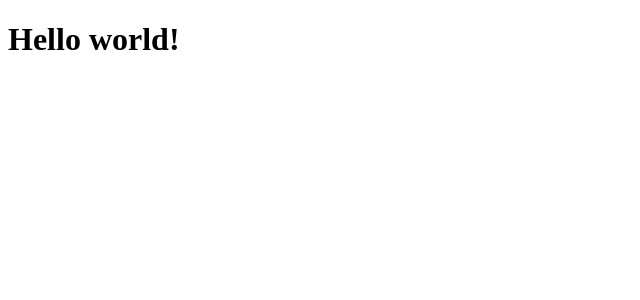
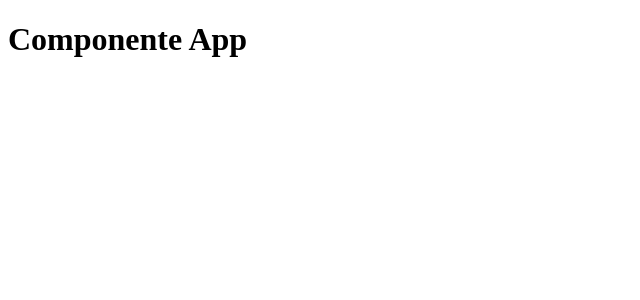
Before and after one commit to luizguiilherme/Estudos, a React app in the folder Cursos/JStack/react-fundamentos/: page / in a window 1280 px wide. Shown: the top 300 px of the page, without its empty margins (0-640 px from the left). Built offline with nearby package versions, Linux system fonts and the light colour scheme.

Commit message:
Criando o Primeiro componente com React

```diff
--- a/Cursos/JStack/react-fundamentos/package.json
+++ b/Cursos/JStack/react-fundamentos/package.json
@@ -4,7 +4,8 @@
   "main": "index.js",
   "license": "MIT",
   "scripts": {
-    "build": "webpack"
+    "build": "webpack",
+    "dev": "webpack serve"
   },
   "devDependencies": {
     "@babel/core": "^7.18.9",
@@ -14,7 +15,8 @@
     "clean-webpack-plugin": "^4.0.0",
     "html-webpack-plugin": "^5.5.0",
     "webpack": "^5.74.0",
-    "webpack-cli": "^4.10.0"
+    "webpack-cli": "^4.10.0",
+    "webpack-dev-server": "^4.9.3"
   },
   "dependencies": {
     "react": "^17.0.2",
--- /dev/null
+++ b/Cursos/JStack/react-fundamentos/src/App.js
@@ -0,0 +1,7 @@
+import React from "react";
+
+function App(){
+  return <h1>Componente App</h1>
+}
+
+export default App;
--- a/Cursos/JStack/react-fundamentos/src/index.js
+++ b/Cursos/JStack/react-fundamentos/src/index.js
@@ -1,9 +1,14 @@
 import React from 'react';
 import ReactDOM from 'react-dom';
+import App from './App'
+
+// "function" Functional Comonent (Componente Funcional)
+
+// "class" Class Component (Componente de Classe)
+
+
 
 ReactDOM.render(
-  <h1 id='title'>
-    <span>Hello world!</span>
-    </h1>,
+  <App />,
   document.getElementById('root'),
 );
--- a/Cursos/JStack/react-fundamentos/webpack.config.js
+++ b/Cursos/JStack/react-fundamentos/webpack.config.js
@@ -18,8 +18,13 @@
     rules: [
       {
         test: /\.js$/,
+        exclude: /node_modules/,
         use: 'babel-loader',
       },
     ],
+  },
+  devServer: {
+    port: 3000,
   }
+
 };
```
Also changed, not shown: 3 other files (tests, documents, lock files or other folders).
